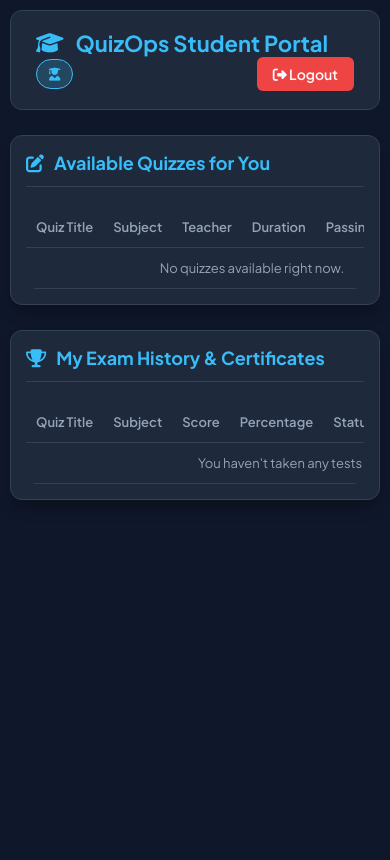
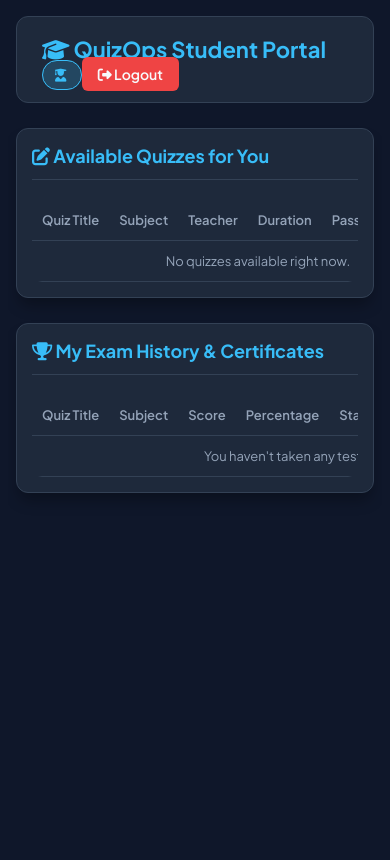
Before and after one commit to sandeshlakhade11-pixel/QuizOps, a Flask app: template templates/student_dashboard.html in a window 390 px wide. Before the commit the page ends 500 px from the top, so only its background shows below. Run offline with Flask 3, Linux system fonts and the light colour scheme; the template is opened without the code that fills it, so the values that code supplies are empty.

Commit message:
Update style.css

```diff
--- a/static/css/style.css
+++ b/static/css/style.css
@@ -448,6 +448,53 @@ body {
     display: block !important;
     margin-top: 10px;
 }
+/* ==========================================
+   MOBILE LAYOUT FIX (Paste at the end of style.css)
+   ========================================== */
+@media screen and (max-width: 768px) {
+    html, body {
+        width: 100% !important;
+        max-width: 100vw !important;
+        margin: 0 !important;
+        padding: 8px !important;
+        overflow-x: hidden !important;
+    }
+
+    /* Force all containers and cards to take FULL width */
+    div, section, main, header,
+    .container, .container-fluid, .row,
+    .card, .navbar, .form-control {
+        width: 100% !important;
+        max-width: 100% !important;
+        min-width: 100% !important;
+        flex: none !important; /* Flex shrink बंद केले */
+        float: none !important;
+        display: block !important;
+        margin-left: 0 !important;
+        margin-right: 0 !important;
+        box-sizing: border-box !important;
+    }
+
+    /* Input elements full width */
+    input, select, textarea, button, .btn {
+        width: 100% !important;
+        display: block !important;
+        margin-bottom: 10px !important;
+    }
+
+    /* Tables side scroll fix */
+    .table-responsive, .table-wrapper, div:has(> table) {
+        width: 100% !important;
+        overflow-x: auto !important;
+        display: block !important;
+        -webkit-overflow-scrolling: touch;
+    }
+
+    table {
+        width: 100% !important;
+        min-width: 550px !important; /* टेबलाचा डेटा दाबला जाणार नाही, स्क्रोल होईल */
+    }
+}
 
 table {
     width: 100% !important;
```
